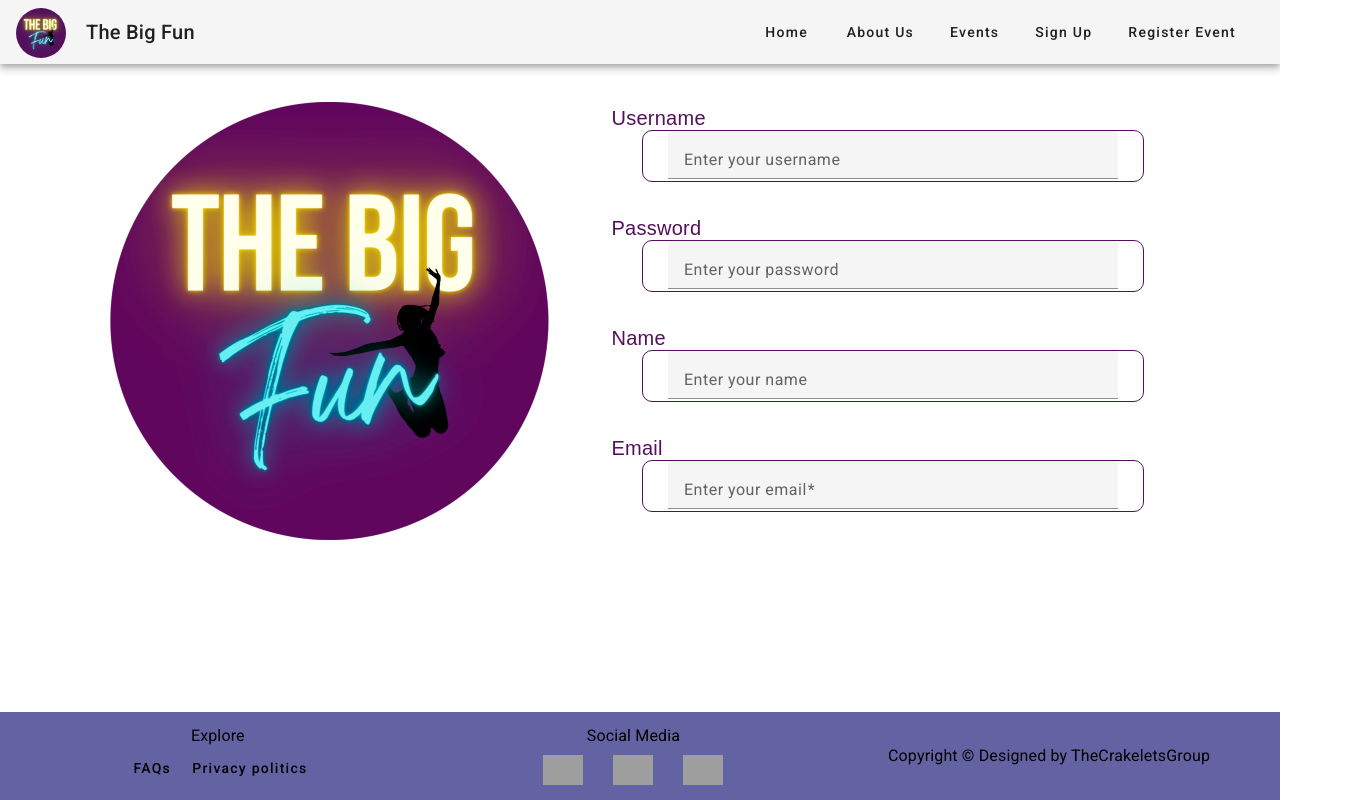
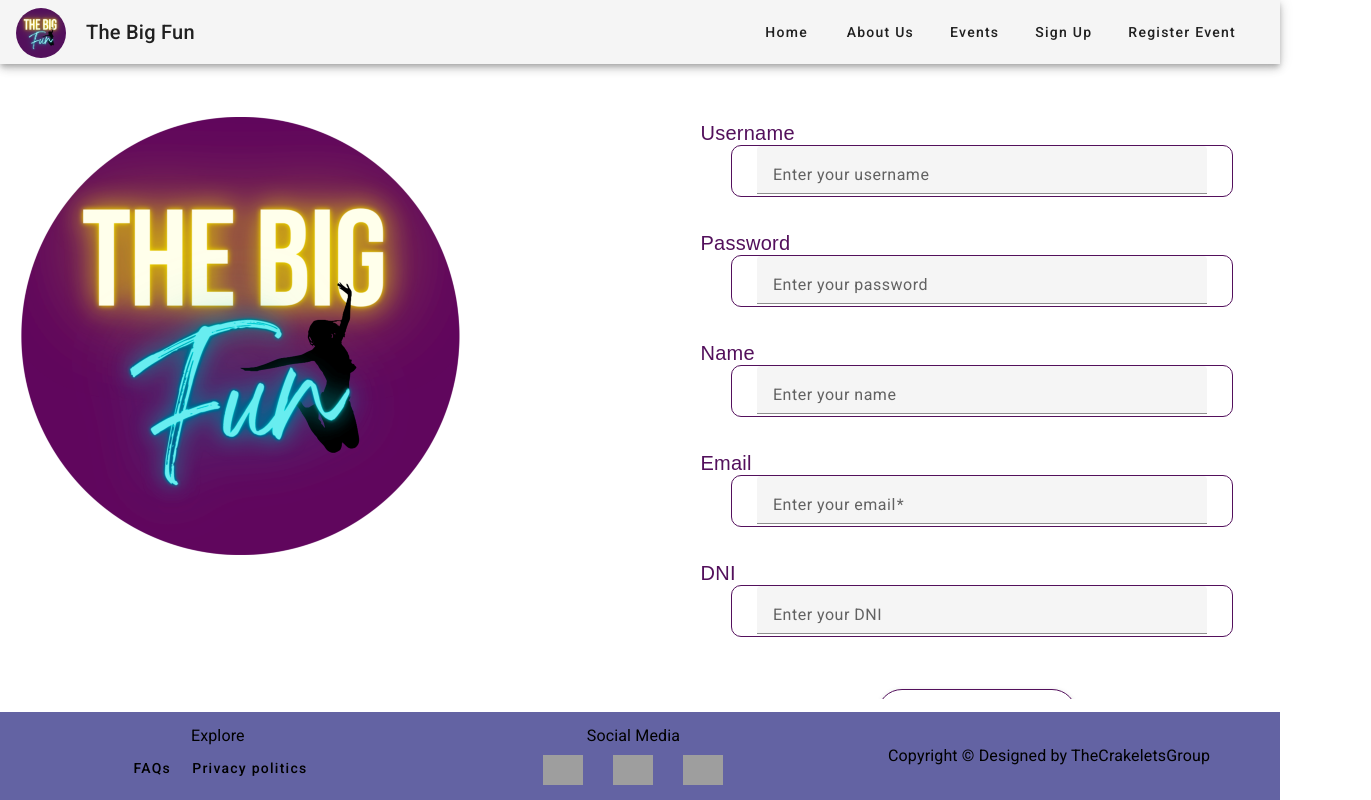
Before and after one commit to CrackeletsGroup-IoT/the-big-fun-web-application, an Angular app: page /signUp in a window 1280 px wide. Shown: the whole page, 1371 px wide, since content can reach past the window. Built offline with nearby package versions, Linux system fonts and the light colour scheme; grey boxes are pictures that could not be loaded.

Commit message:
feat: Routin implemented in UserRegister components

```diff
--- a/src/app/app-routing.module.ts
+++ b/src/app/app-routing.module.ts
@@ -9,15 +9,20 @@ import {
   RegistereventComponentComponent
 } from "./event/components/registerevent-component/registerevent-component.component";
 import {FaqContentComponent} from "./event/components/faq-content/faq-content.component";
+import {
+  EventdetailsComponentComponent
+} from "./event/components/eventdetails-component/eventdetails-component.component";
 
 
 const routes:Routes=[
+  { path: '', component: HomeContentComponent },
   { path: 'home', component: HomeContentComponent },
   { path: 'aboutUs', component: AboutusContentComponent },
   { path: 'events', component: ViewEventsContentComponent },
   { path: 'signUp', component: UserregisterContentComponent },
   { path: 'eventRegister', component: RegistereventComponentComponent },
   { path: 'faqs', component: FaqContentComponent },
+  { path: 'eventDetail/', component: EventdetailsComponentComponent },
 ];
 
 @NgModule({
--- a/src/app/app.component.html
+++ b/src/app/app.component.html
@@ -1,5 +1,12 @@
 <app-nav></app-nav>
 
 
+<div class="content">
+  <router-outlet></router-outlet>
+</div>
 
 <app-footer-content class="footer"></app-footer-content>
+
+<!--Sin el router outlet no funciona y me parece que se pone una sola vez
+en todoo el proyecto
+-->
--- a/src/app/event/components/home-content/home-content.component.html
+++ b/src/app/event/components/home-content/home-content.component.html
@@ -13,7 +13,10 @@
       </div>
       <div class="card-title eventName">{{ event.name }}</div>
       <div class="card-action">
-        <button mat-button class="event-button">View details</button>
+        <a href="eventDetail">
+          <button mat-button class="event-button">View details</button>
+        </a>
+
       </div>
     </div>
   </div>
--- a/src/app/event/components/nav/nav.component.html
+++ b/src/app/event/components/nav/nav.component.html
@@ -13,8 +13,3 @@
 
   </mat-toolbar>
 </div>
-
-<router-outlet></router-outlet>
-<!--Sin el router outlet no funciona y me parece que se pone una sola vez
-en todoo el proyecto
--->
--- a/src/app/event/components/userregister-content/userregister-content.component.css
+++ b/src/app/event/components/userregister-content/userregister-content.component.css
@@ -1,5 +1,5 @@
 .example-viewport {
-  height: 450px;
+  height: 600px;
   width: 805px;
 }
 
```
